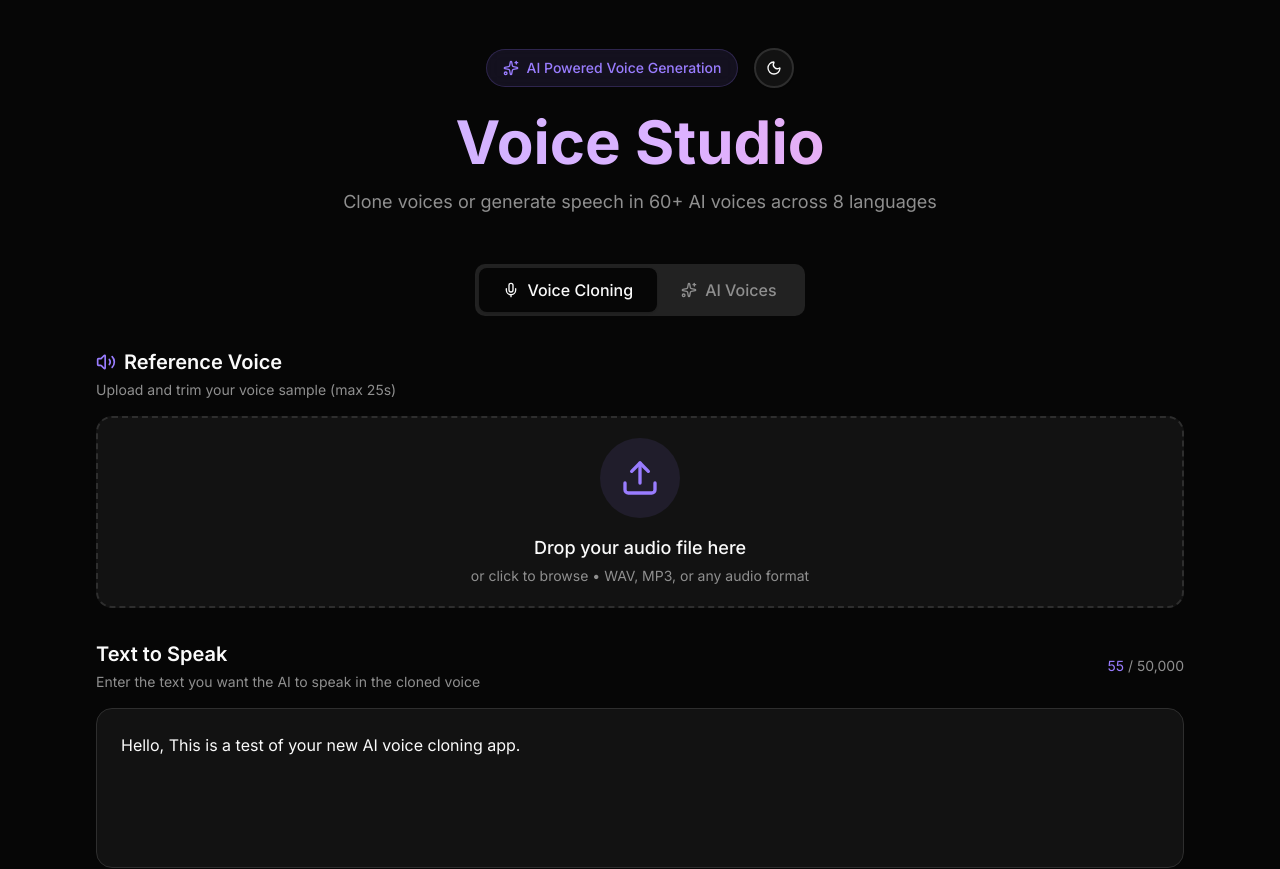
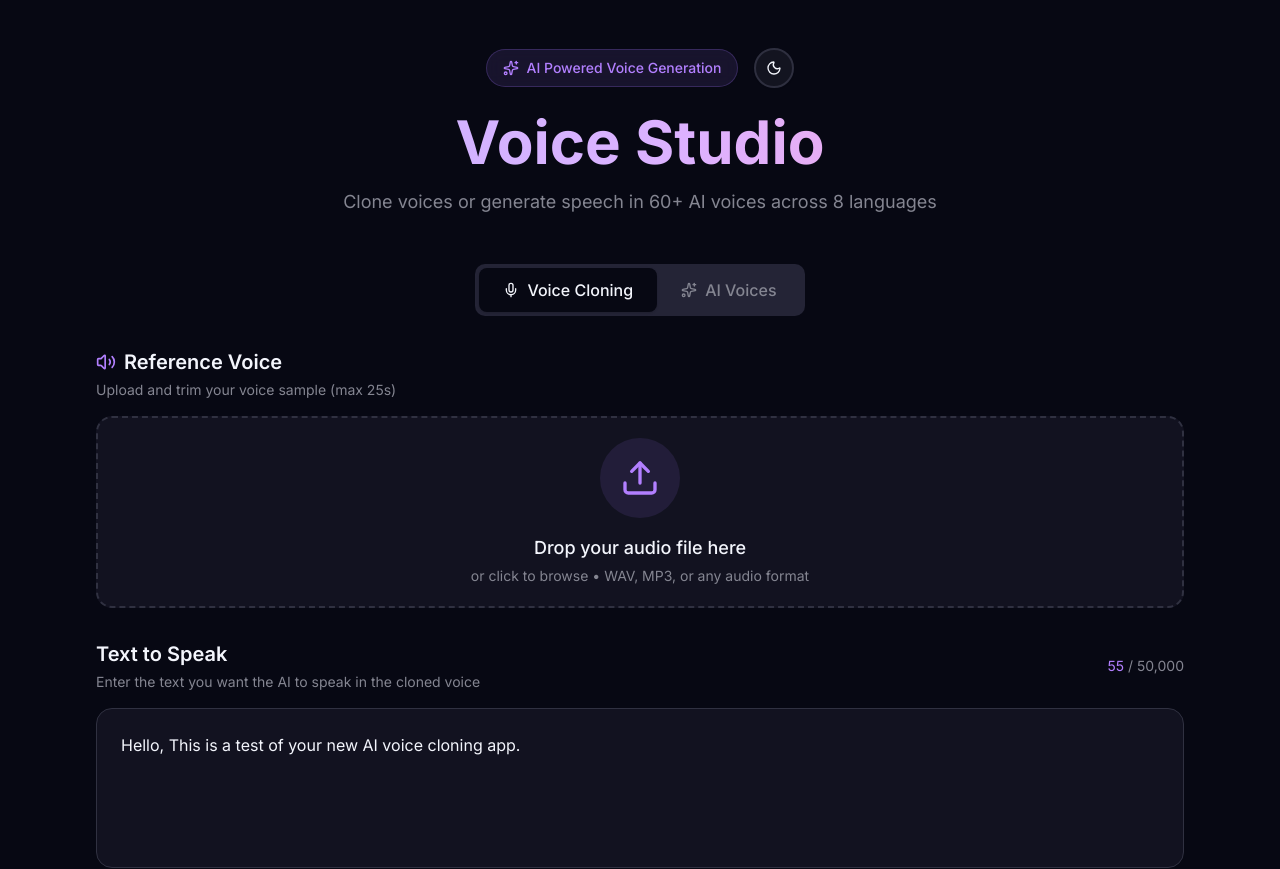
Before and after one commit to Sohaib-2/voice_cloner, a Next.js app: page / in a window 1280 px wide. Shown: the top 869 px of the page. Built offline with nearby package versions, Linux system fonts and the light colour scheme.

Commit message:
updated the color scheme

```diff
--- a/app/globals.css
+++ b/app/globals.css
@@ -79,37 +79,60 @@
 }
 
 .dark {
-  --background: oklch(0.12 0 0);
-  --foreground: oklch(0.985 0 0);
-  --card: oklch(0.18 0 0);
-  --card-foreground: oklch(0.985 0 0);
-  --popover: oklch(0.18 0 0);
-  --popover-foreground: oklch(0.985 0 0);
-  --primary: oklch(0.68 0.2 289.7);
-  --primary-foreground: oklch(0.98 0 0);
-  --secondary: oklch(0.25 0 0);
-  --secondary-foreground: oklch(0.985 0 0);
-  --muted: oklch(0.25 0 0);
-  --muted-foreground: oklch(0.65 0 0);
-  --accent: oklch(0.25 0 0);
-  --accent-foreground: oklch(0.985 0 0);
-  --destructive: oklch(0.704 0.191 22.216);
-  --border: oklch(0.3 0 0);
-  --input: oklch(0.3 0 0);
-  --ring: oklch(0.68 0.2 289.7);
-  --chart-1: oklch(0.68 0.2 289.7);
-  --chart-2: oklch(0.696 0.17 162.48);
-  --chart-3: oklch(0.769 0.188 70.08);
-  --chart-4: oklch(0.627 0.265 303.9);
-  --chart-5: oklch(0.645 0.246 16.439);
-  --sidebar: oklch(0.18 0 0);
-  --sidebar-foreground: oklch(0.985 0 0);
-  --sidebar-primary: oklch(0.68 0.2 289.7);
-  --sidebar-primary-foreground: oklch(0.985 0 0);
-  --sidebar-accent: oklch(0.25 0 0);
-  --sidebar-accent-foreground: oklch(0.985 0 0);
-  --sidebar-border: oklch(0.3 0 0);
-  --sidebar-ring: oklch(0.556 0 0);
+  /* Deep blue-violet base - easier on eyes than pure black */
+  --background: oklch(0.14 0.024 280);
+  --foreground: oklch(0.97 0.01 280);
+
+  /* Cards with subtle elevation */
+  --card: oklch(0.19 0.028 282);
+  --card-foreground: oklch(0.97 0.01 280);
+
+  /* Popovers slightly elevated */
+  --popover: oklch(0.21 0.03 282);
+  --popover-foreground: oklch(0.97 0.01 280);
+
+  /* Vibrant purple primary - psychologically creative & innovative */
+  --primary: oklch(0.72 0.22 295);
+  --primary-foreground: oklch(0.99 0.005 295);
+
+  /* Secondary with blue undertone */
+  --secondary: oklch(0.26 0.035 285);
+  --secondary-foreground: oklch(0.97 0.01 280);
+
+  /* Muted states with color depth */
+  --muted: oklch(0.27 0.032 283);
+  --muted-foreground: oklch(0.62 0.018 280);
+
+  /* Accent with violet pop */
+  --accent: oklch(0.28 0.04 288);
+  --accent-foreground: oklch(0.98 0.01 280);
+
+  /* Warm destructive for urgency */
+  --destructive: oklch(0.68 0.21 25);
+
+  /* Borders with subtle color */
+  --border: oklch(0.32 0.028 282);
+  --input: oklch(0.31 0.03 283);
+
+  /* Ring matches primary */
+  --ring: oklch(0.72 0.22 295);
+
+  /* Vibrant chart colors */
+  --chart-1: oklch(0.72 0.22 295);
+  --chart-2: oklch(0.7 0.18 195);
+  --chart-3: oklch(0.75 0.2 75);
+  --chart-4: oklch(0.68 0.24 320);
+  --chart-5: oklch(0.7 0.22 45);
+
+  /* Sidebar hierarchy */
+  --sidebar: oklch(0.17 0.026 281);
+  --sidebar-foreground: oklch(0.97 0.01 280);
+  --sidebar-primary: oklch(0.72 0.22 295);
+  --sidebar-primary-foreground: oklch(0.99 0.005 295);
+  --sidebar-accent: oklch(0.26 0.035 285);
+  --sidebar-accent-foreground: oklch(0.97 0.01 280);
+  --sidebar-border: oklch(0.3 0.03 282);
+  --sidebar-ring: oklch(0.55 0.02 280);
 }
 
 @layer base {
--- a/components/AudioTrimmer.tsx
+++ b/components/AudioTrimmer.tsx
@@ -36,9 +36,10 @@
     // Create WaveSurfer instance
     const wavesurfer = WaveSurfer.create({
       container: waveformRef.current,
-      waveColor: "#a78bfa",
-      progressColor: "#7c3aed",
-      cursorColor: "#7c3aed",
+      waveColor: "oklch(0.72 0.22 295 / 0.4)",
+      progressColor: "oklch(0.72 0.22 295)",
+      cursorColor: "oklch(0.85 0.25 320)",
+      cursorWidth: 3,
       barWidth: 2,
       barGap: 1,
       height: 120,
@@ -67,7 +68,7 @@
       regions.addRegion({
         start: start,
         end: end,
-        color: "rgba(124, 58, 237, 0.3)",
+        color: "oklch(0.72 0.22 295 / 0.25)",
         drag: true,
         resize: true,
       });
--- a/components/tabs/VoiceCloningTab.tsx
+++ b/components/tabs/VoiceCloningTab.tsx
@@ -65,9 +65,10 @@
 
       const wavesurfer = WaveSurfer.create({
         container: refWaveformRef.current,
-        waveColor: "hsl(var(--primary) / 0.5)",
-        progressColor: "hsl(var(--primary))",
-        cursorColor: "hsl(var(--primary))",
+        waveColor: "oklch(0.72 0.22 295 / 0.4)",
+        progressColor: "oklch(0.72 0.22 295)",
+        cursorColor: "oklch(0.85 0.25 320)",
+        cursorWidth: 3,
         barWidth: 2,
         barGap: 1,
         height: 120,
@@ -89,7 +90,7 @@
         regions.addRegion({
           start: 0,
           end: regionDuration,
-          color: "hsla(var(--primary) / 0.3)",
+          color: "oklch(0.72 0.22 295 / 0.25)",
           drag: true,
           resize: true,
         });
@@ -211,9 +212,10 @@
 
       const wavesurfer = WaveSurfer.create({
         container: genWaveformRef.current,
-        waveColor: "hsl(var(--chart-2) / 0.5)",
-        progressColor: "hsl(var(--chart-2))",
-        cursorColor: "hsl(var(--chart-2))",
+        waveColor: "oklch(0.7 0.18 195 / 0.4)",
+        progressColor: "oklch(0.7 0.18 195)",
+        cursorColor: "oklch(0.8 0.22 175)",
+        cursorWidth: 3,
         barWidth: 2,
         barGap: 1,
         height: 120,
```
